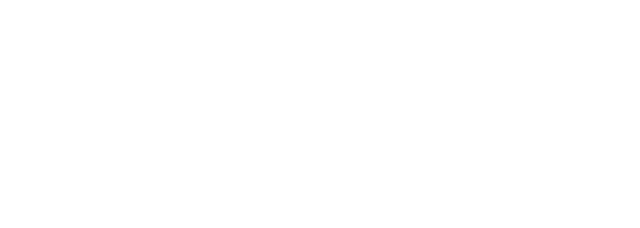
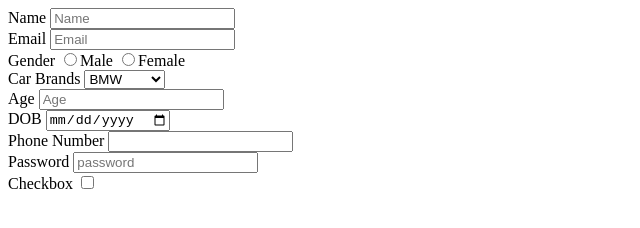
Before and after one commit to acciojob/signup-form-car-Jithin-b-p, a website: page main.html in a window 1280 px wide. Shown: the whole page, without its empty margins (0-640 px from the left). Drawn offline with Linux system fonts and the light colour scheme.

Commit message:
created a submission

```diff
--- a/main.html
+++ b/main.html
@@ -10,6 +10,50 @@
 	<!-- the entire body must be written by student -->
     <script type="text/javascript" src="./script.js">
 </script>
+	<form action="/" method="post">
+
+		<div>
+			<label for="name">Name</label>
+			<input type="text" name="name" id="name" placeholder="Name" required>
+		</div>
+		<div>
+			<label for="email">Email</label>
+			<input type="email" name="email" id="email" placeholder="Email" requied>
+		</div>
+		<div>
+			<label for="gender">Gender</label>
+			<input type="radio" name="gender_m" id="gender_m">Male
+			<input type="radio" name="gender_f" id="gender_f">Female
+		</div>
+		<div>
+			<label for="carbrand">Car Brands</label>
+			<select placeholder="--Please choose an option--">
+				<option name="cars" id="cars" required>BMW</option>
+				<option name="cars" id="cars" required>Audi</option>
+				<option name="cars" id="cars" required>Mercedez</option>
+			</select>
+		</div>
+		<div>
+			<label for="age">Age</label>
+			<input type="number" name="age" id="age" placeholder="Age" required>
+		</div>
+		<div>
+			<label>DOB</label>
+			<input type="date" name="dob" id="dob" required>
+		</div>
+		<div>
+			<label for="tel">Phone Number</label>
+			<input type="tel" name="tel" id="tel">
+		</div>
+		<div>
+			<label for="pasword">Password</label>
+			<input type="password" name="password" id="password" placeholder="password" required>
+		</div>
+		<div>
+			<label for="checkbox">Checkbox</label>
+			<input type="checkbox"
+		</div>
+	</form>
 
 </body>
 
```
